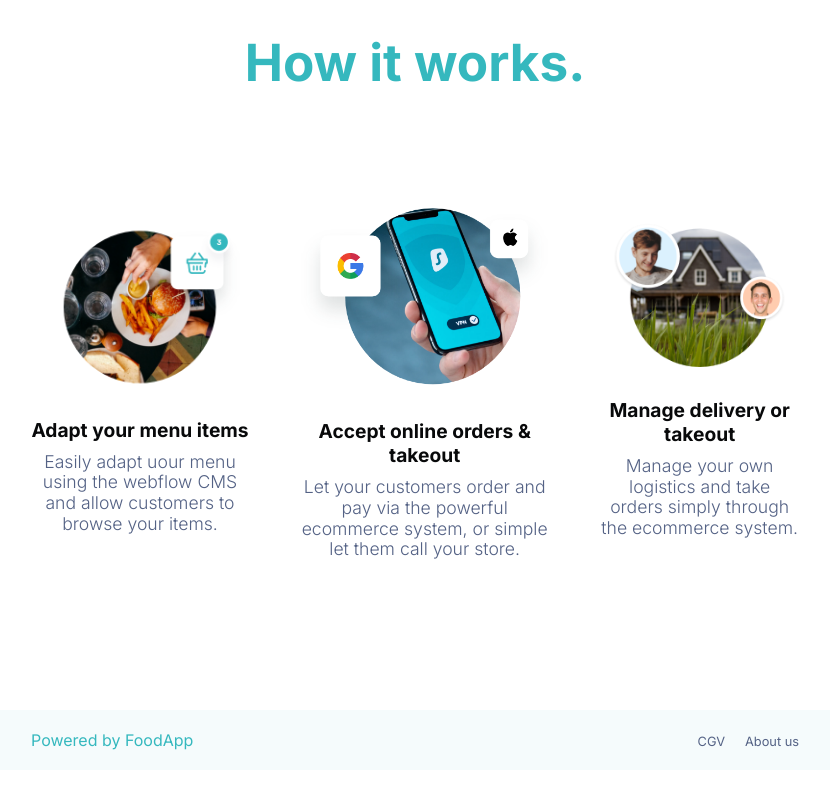
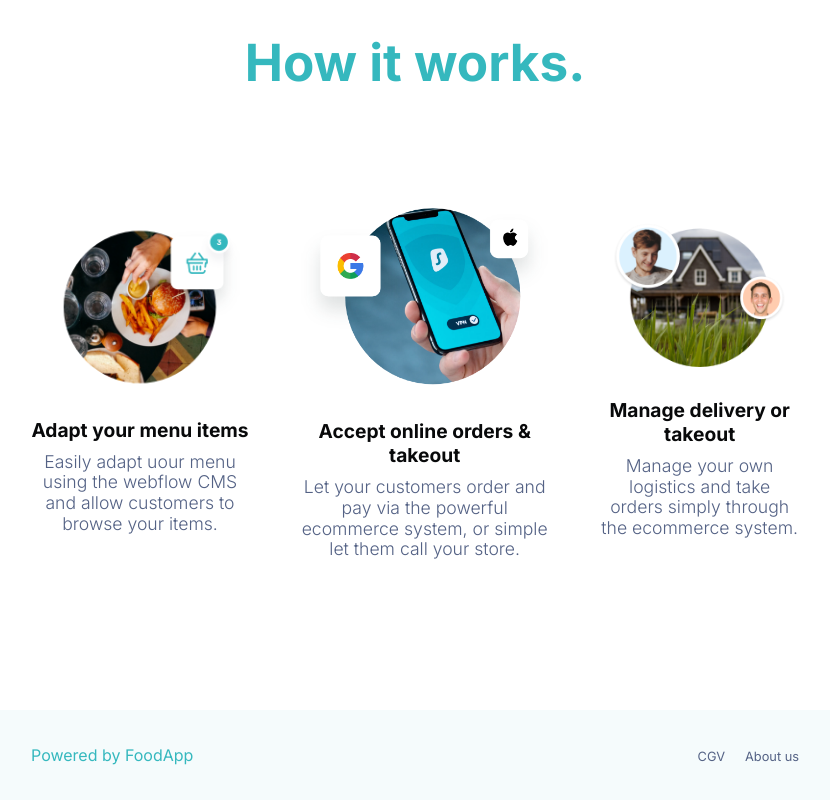
Before and after one commit to AnasAboushaar/FoodApp-main, a plain HTML site: page index.html in a window 1280 px wide. Shown: the part 1966-2766 px from the top of the page, without its empty margins (225-1055 px from the left). Before the commit the page ends 2736 px from the top, so only its background shows below. Drawn offline with Linux system fonts and the light colour scheme.

Commit message:
Responsive desktop

```diff
--- a/desktop.css
+++ b/desktop.css
@@ -68,6 +68,9 @@ main section:last-child section {
 .picture{
     margin: 0;
 }
+footer{
+    padding: 35px 0 ;
+}
 footer div{
 display: flex;
 align-items: center;
```
